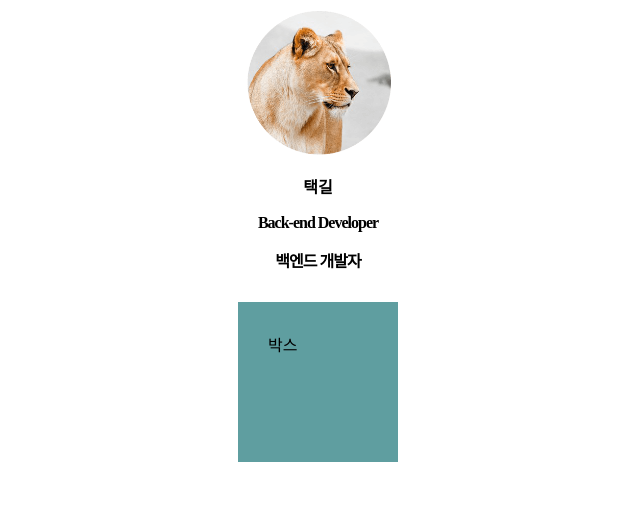
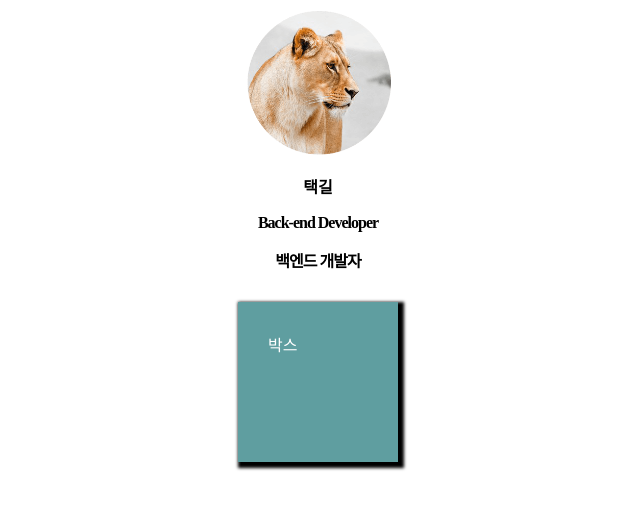
Before and after one commit to Taekgil99/Practice-htmlcss, a plain HTML site: page index.html in a window 1280 px wide. Shown: the whole page, without its empty margins (322-962 px from the left). Drawn offline with Linux system fonts and the light colour scheme.

Commit message:
add box shadow

```diff
--- a/style.css
+++ b/style.css
@@ -28,4 +28,6 @@ p {
     padding: 30px;
     margin-left : auto;
     margin-right : auto;
+    color: white;
+   box-shadow: 3px 3px 3px 3px black;
 }
```
